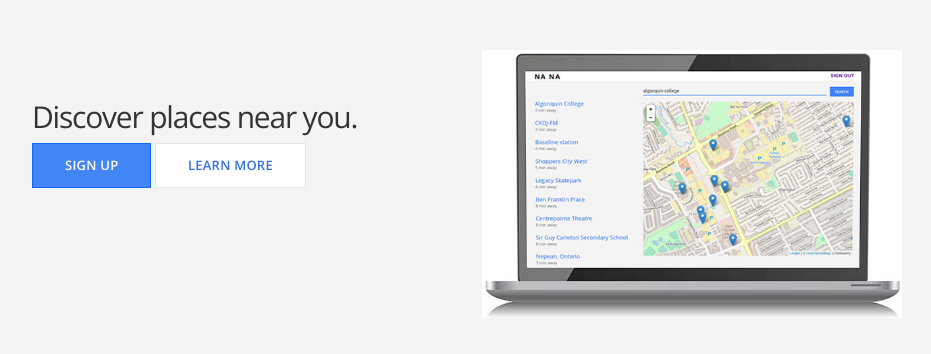
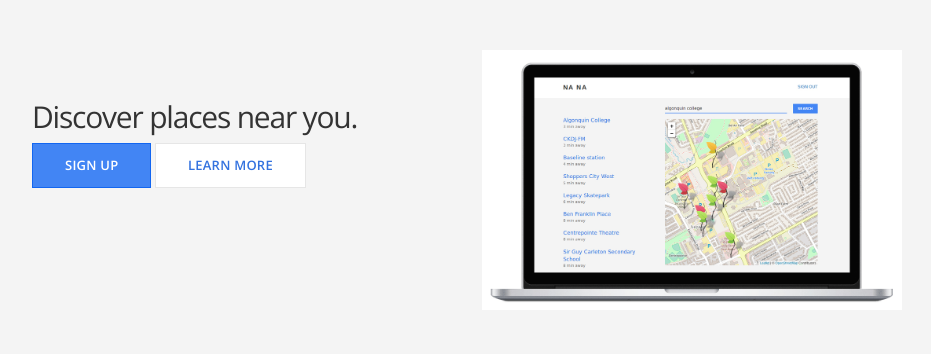
Before and after one commit to JuliaSun2000/NANA, a Flask app: page / in a window 1280 px wide. Shown: the part 74-428 px from the top of the page, without its empty margins (173-1104 px from the left). Run offline with Flask 2, Linux system fonts and the light colour scheme; some libraries are stand-ins or nearby versions.

Commit message:
update img

```diff
--- a/templates/index.html
+++ b/templates/index.html
@@ -17,7 +17,7 @@
 
           <!-- <div class="section-device"> -->
           <div class="col-md-6 image" id="device-img">
-            <img src="static/img/pic.jpg" class="img-responsive">
+            <img src="static/img/device.jpg" class="img-responsive">
           </div>
          </div>
 
```
Also changed, not shown: static/img/device.jpg (added), static/img/pic.jpg (deleted).
